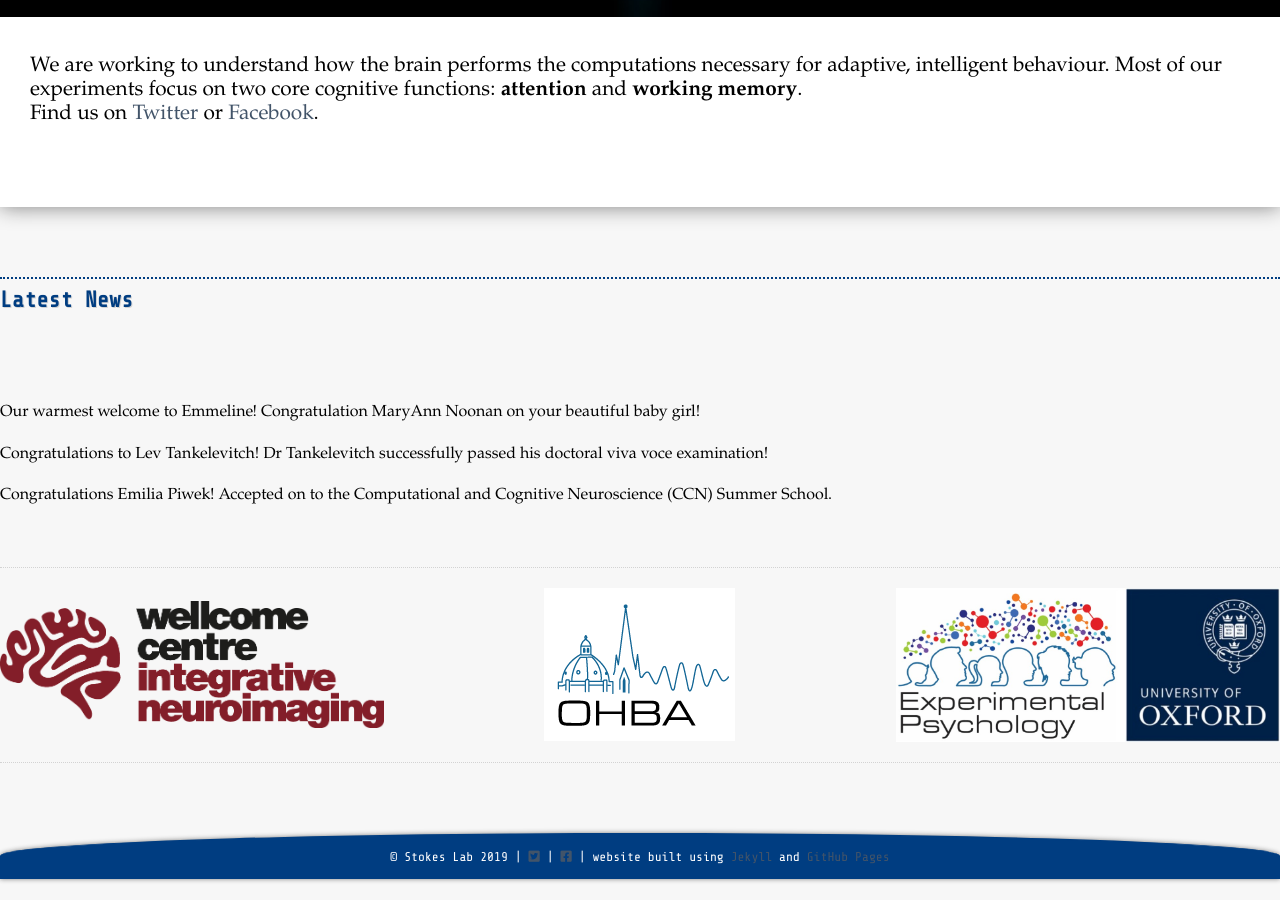
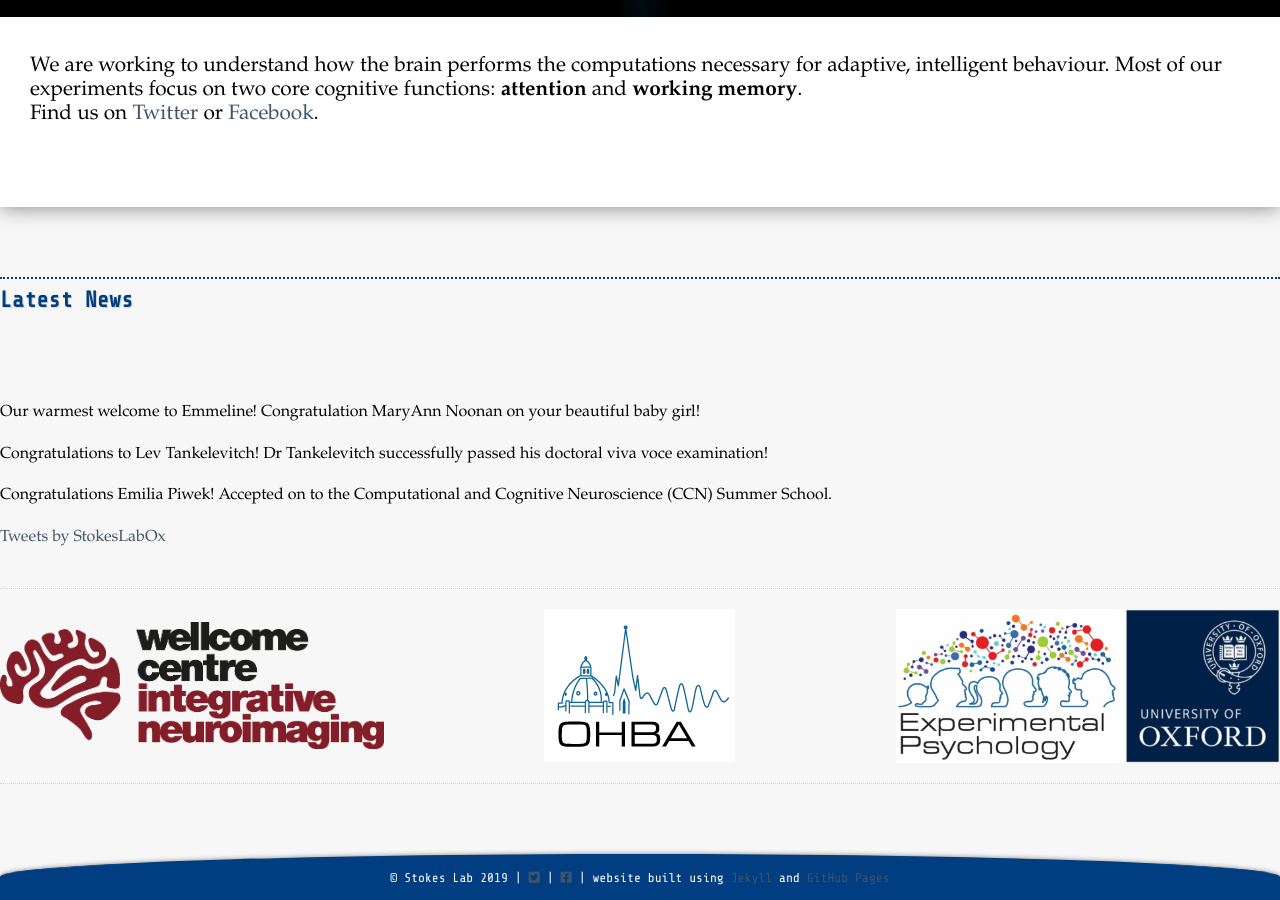
Before and after one commit to stokeslab/stokeslab.github.io, a Jekyll site: the page built from index.html, in a window 1280 px wide and 900 px high, scrolled down 1231 px. Built offline with Jekyll 4.4.1, drawn with Linux system fonts in a browser that asks for light colours; nearby versions of some CDN libraries; some web fonts are replaced; comment, search, counter and statistics services are not loaded.

Commit message:
Update index.html

```diff
--- a/index.html
+++ b/index.html
@@ -28,7 +28,7 @@
 {% for post in site.posts limit:1 %}
 
 <!-- <a href="{{ post.url | prepend: site.baseurl }}"><div class="post-title post-title-link">{{ post.title }}</div></a> -->
-<!-- <a class="twitter-timeline" href="https://twitter.com/StokesLabOx?ref_src=twsrc%5Etfw">Tweets by StokesLabOx</a> <script async src="https://platform.twitter.com/widgets.js" charset="utf-8"></script> -->
+ <a class="twitter-timeline" href="https://twitter.com/StokesLabOx?ref_src=twsrc%5Etfw">Tweets by StokesLabOx</a> <script async src="https://platform.twitter.com/widgets.js" charset="utf-8"></script>
 	<!--
         <div class="post-date">{{ post.date | date: "%-d %B, %Y" }}</div>
 
@@ -50,7 +50,7 @@
 	<div ><a href="https://www.psy.ox.ac.uk" target="_blank"><img src="/images/ep_oxford_logo.jpg"></a></div>
 
 <!-- 	<img src="/images/win_logo.png" width="30%">
- -->
-<!--  <a href="https://www.ohba.ox.ac.uk" target="_blank"><img src="/images/ohba_logo.gif" width="20px"></a>
+
+ <a href="https://www.ohba.ox.ac.uk" target="_blank"><img src="/images/ohba_logo.gif" width="20px"></a>
 	<img src="/images/ep_oxford_logo.jpg" width="30%"> -->
 </div>
```
